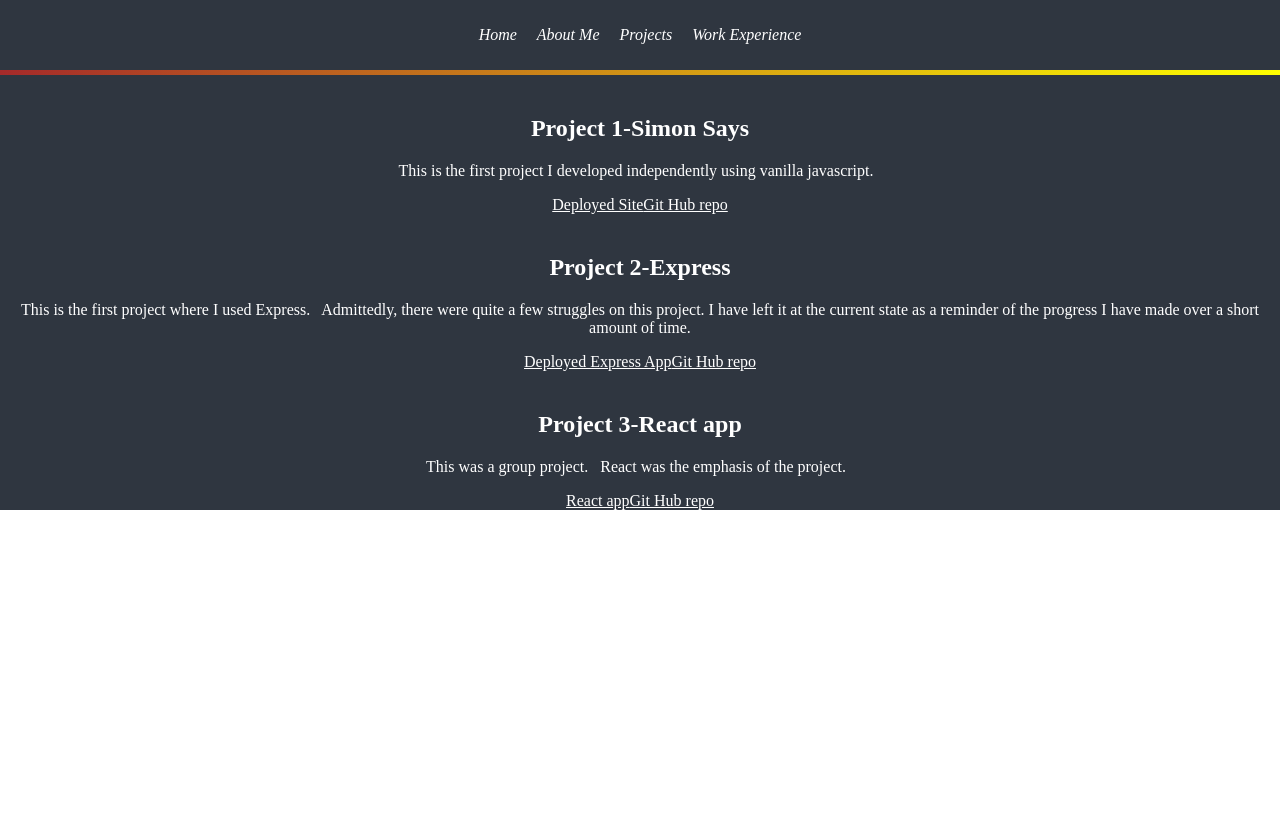
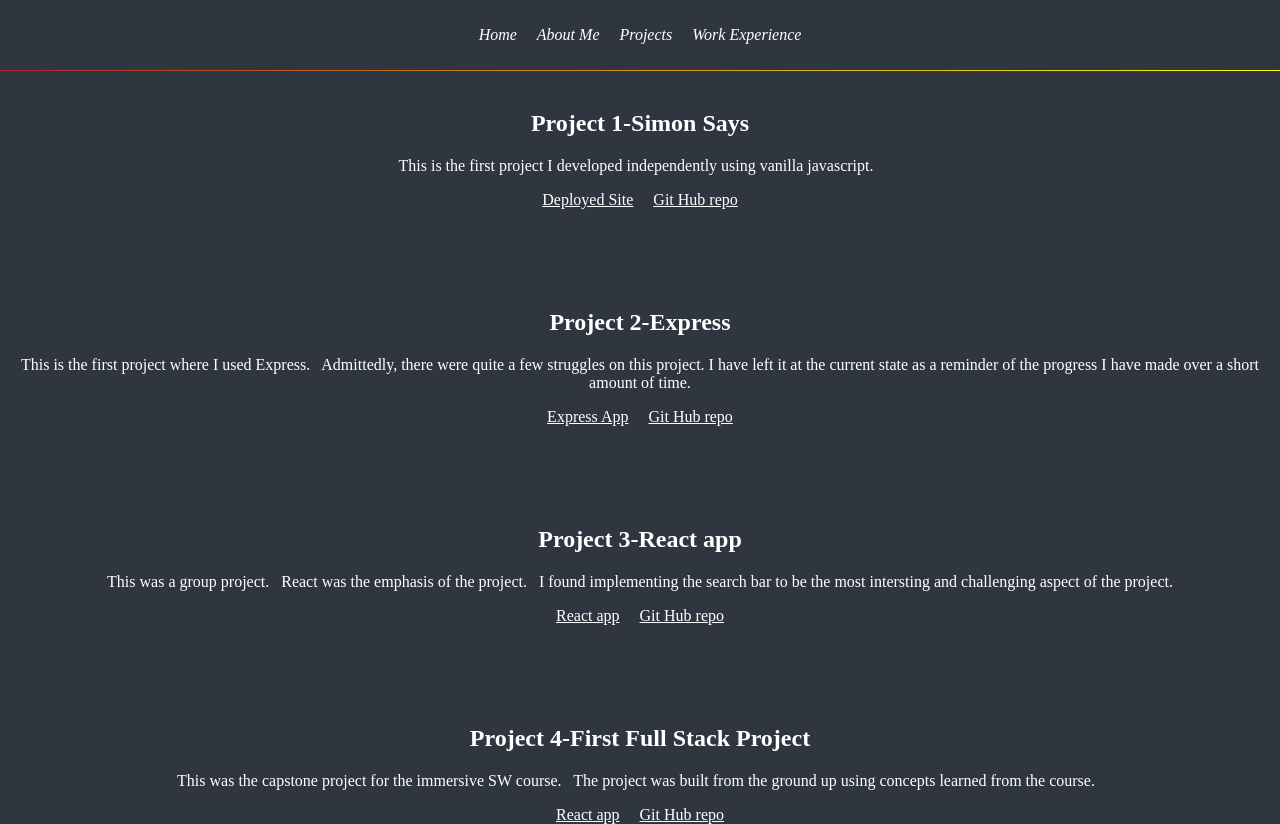
Before and after one commit to ackottsi/Portfolio_ACK, a React (Create React App) app in the folder portfolio-ack/: page /Projects in a window 1280 px wide. Before the commit the page ends 800 px from the top, so only its background shows below. Built offline with nearby package versions, Linux system fonts and the light colour scheme.

Commit message:
added information and links to projects component page

```diff
--- a/portfolio-ack/src/App.css
+++ b/portfolio-ack/src/App.css
@@ -5,3 +5,10 @@
   font-family:'Cormorant', serif, 'Arial Narrow Bold', sans-serif;
   color:white
 }
+
+
+html, body{
+  margin:0;
+  height: 100%;
+  background-color: #2f3640;
+}
--- a/portfolio-ack/src/Header.css
+++ b/portfolio-ack/src/Header.css
@@ -2,7 +2,7 @@ header {
     display: flex;
     flex-direction: row;
     background-image: linear-gradient(to right, brown , yellow);
-    height: 75px;
+    height: 70px;
 }
 
 .headerBottomBorder {
--- a/portfolio-ack/src/Projects.css
+++ b/portfolio-ack/src/Projects.css
@@ -2,6 +2,7 @@
     text-decoration: none;
     color: white;
     text-decoration: underline;
+    margin:0px 10px 0px 10px
 }
 
 .deployed-link:hover{
@@ -22,6 +23,6 @@
 
 .project-info-container{
     margin-top:40px;
-    margin-bottom: 10px;
+    margin-bottom: 100px;
 
 }
--- a/portfolio-ack/src/component/Projects.js
+++ b/portfolio-ack/src/component/Projects.js
@@ -14,8 +14,8 @@ const Projects = (props) => {
           <p>
               This is the first project I developed independently using vanilla javascript.  &nbsp;
           </p>
-          <Link className="deployed-link" to='add-site'>Deployed Site</Link>
-          <Link className="deployed-link" to='add-site'>Git Hub repo</Link>
+          <a className="deployed-link" href='https://ackottsi.github.io/'>Deployed Site</a>
+          <a className="deployed-link" href='https://github.com/ackottsi/ackottsi.github.io'>Git Hub repo</a>
       </div>
 
 
@@ -26,8 +26,8 @@ const Projects = (props) => {
               struggles on this project.  I have left it at the current state as a reminder of the progress
               I have made over a short amount of time.
           </p>
-          <Link className="deployed-link" to='add-site'>Deployed Express App</Link>
-          <Link className="deployed-link" to='add-site'>Git Hub repo</Link>
+          <a className="deployed-link" href='https://movie-app-ack.herokuapp.com/'>Express App</a>
+          <a className="deployed-link" href='https://github.com/ackottsi/Project_2'>Git Hub repo</a>
       </div>
 
 
@@ -35,11 +35,24 @@ const Projects = (props) => {
       <div className="project-info-container">
           <h2>Project 3-React app</h2>
           <p>
-              This was a group project. &nbsp; React was the emphasis of the project.  &nbsp;
+              This was a group project. &nbsp; React was the emphasis of the project.  &nbsp;  I found
+              implementing the search bar to be the most intersting and challenging aspect of the project.
 
           </p>
-          <Link className="deployed-link" to='add-site'>React app</Link>
-          <Link className="deployed-link" to='add-site'>Git Hub repo</Link>
+          <a className="deployed-link" href='http://couchslothmovies.surge.sh/'>React app</a>
+          <a className="deployed-link" href='https://github.com/ackottsi/React_Project_Three'>Git Hub repo</a>
+      </div>
+
+
+      <div className="project-info-container">
+          <h2>Project 4-First Full Stack Project</h2>
+          <p>
+             This was the capstone project for the immersive SW course. &nbsp; The project was built from the ground up using
+             concepts learned from the course.  &nbsp;
+
+          </p>
+          <a className="deployed-link" href='http://imagephotobookgaproject4.surge.sh/'>React app</a>
+          <a className="deployed-link" href='https://github.com/ackottsi/image_display_front_end'>Git Hub repo</a>
       </div>
 
     </div>
```
